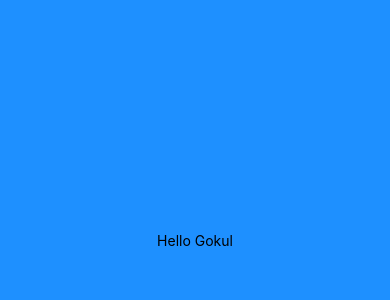
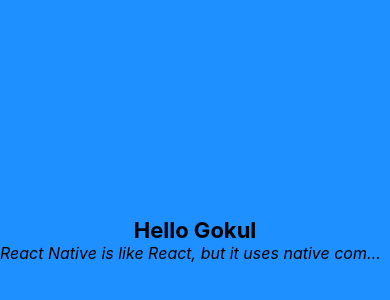
Before and after one commit to gkinfotech/RN-Mosh-Fundas-2022, a React Native app: screen / in a window 390 px wide. Shown: the part 182-482 px from the top of the page. Built offline with nearby package versions, Linux system fonts and the light colour scheme.

Commit message:
Resolve conflict from Dev tp mater sync for RN_Mosh_Fundas_03_Text (#4)
* RN_Mosh_FC_02_Views

* RN_Mosh_FC_02_Text

```diff
--- a/App.js
+++ b/App.js
@@ -2,9 +2,18 @@ import {View, Text, StyleSheet, SafeAreaView} from 'react-native';
 import React from 'react';
 
 export default function App() {
+  let longText =
+    'React Native is like React, but it uses native components instead of web components as building blocks. So to understand the basic structure of a React Native app, you need to understand some of the basic React concepts, like JSX, components, state, and props. If you already know React, you still need to learn some React Native specific stuff, like the native components. This tutorial is aimed at all audiences, whether you have React experience or not.';
+  const handlePress = () => console.log('Text Clicked!');
   return (
     <SafeAreaView style={styles.container}>
-      <Text>Hello Gokul</Text>
+      <Text style={styles.containerText}>Hello Gokul</Text>
+      <Text
+        style={styles.containerTextPara}
+        numberOfLines={1}
+        onPress={handlePress}>
+        {longText}
+      </Text>
     </SafeAreaView>
   );
 }
@@ -16,4 +25,12 @@ const styles = StyleSheet.create({
     alignItems: 'center',
     justifyContent: 'center',
   },
+  containerText: {
+    fontSize: 22,
+    fontWeight: 'bold',
+  },
+  containerTextPara: {
+    fontSize: 16,
+    fontStyle: 'italic',
+  },
 });
```
